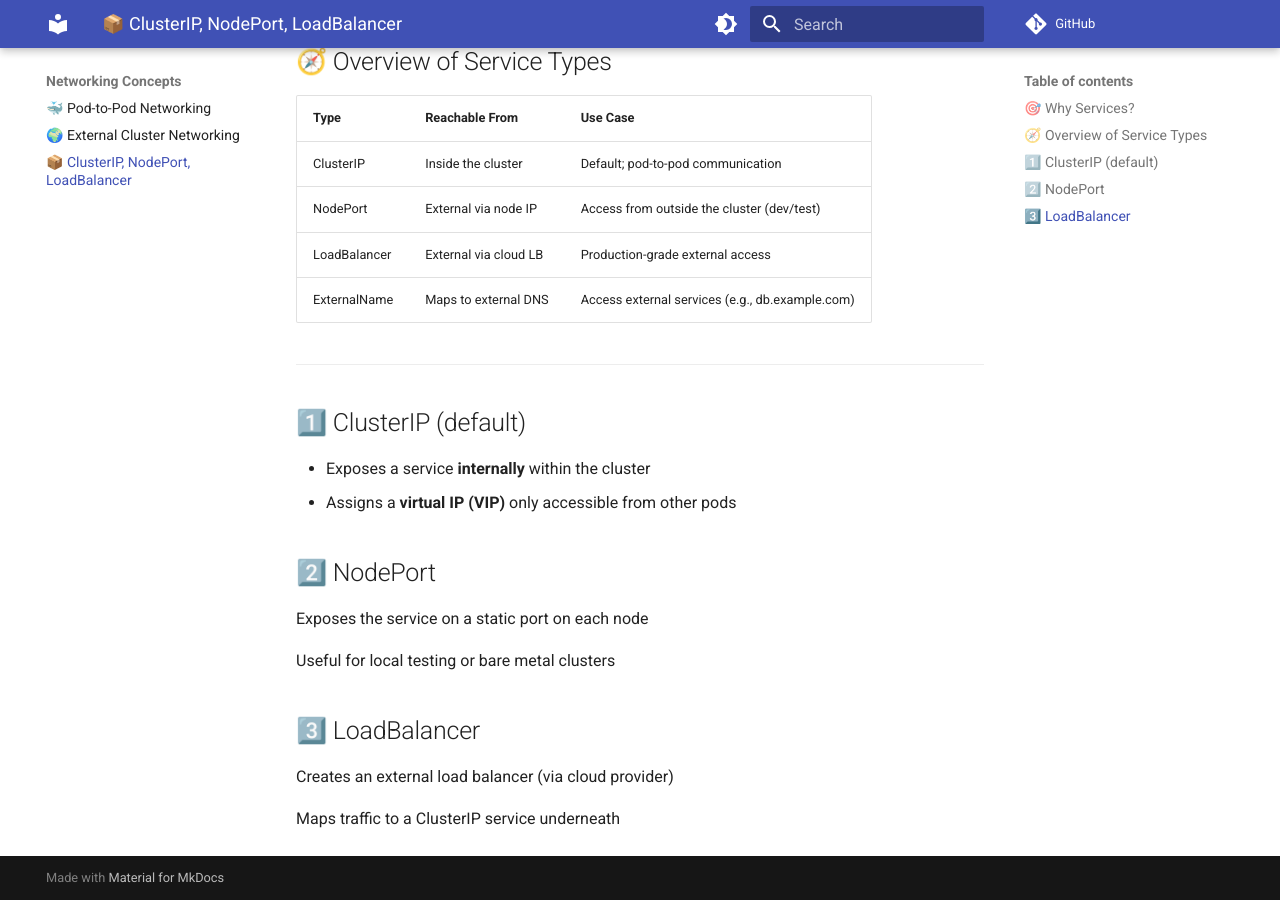
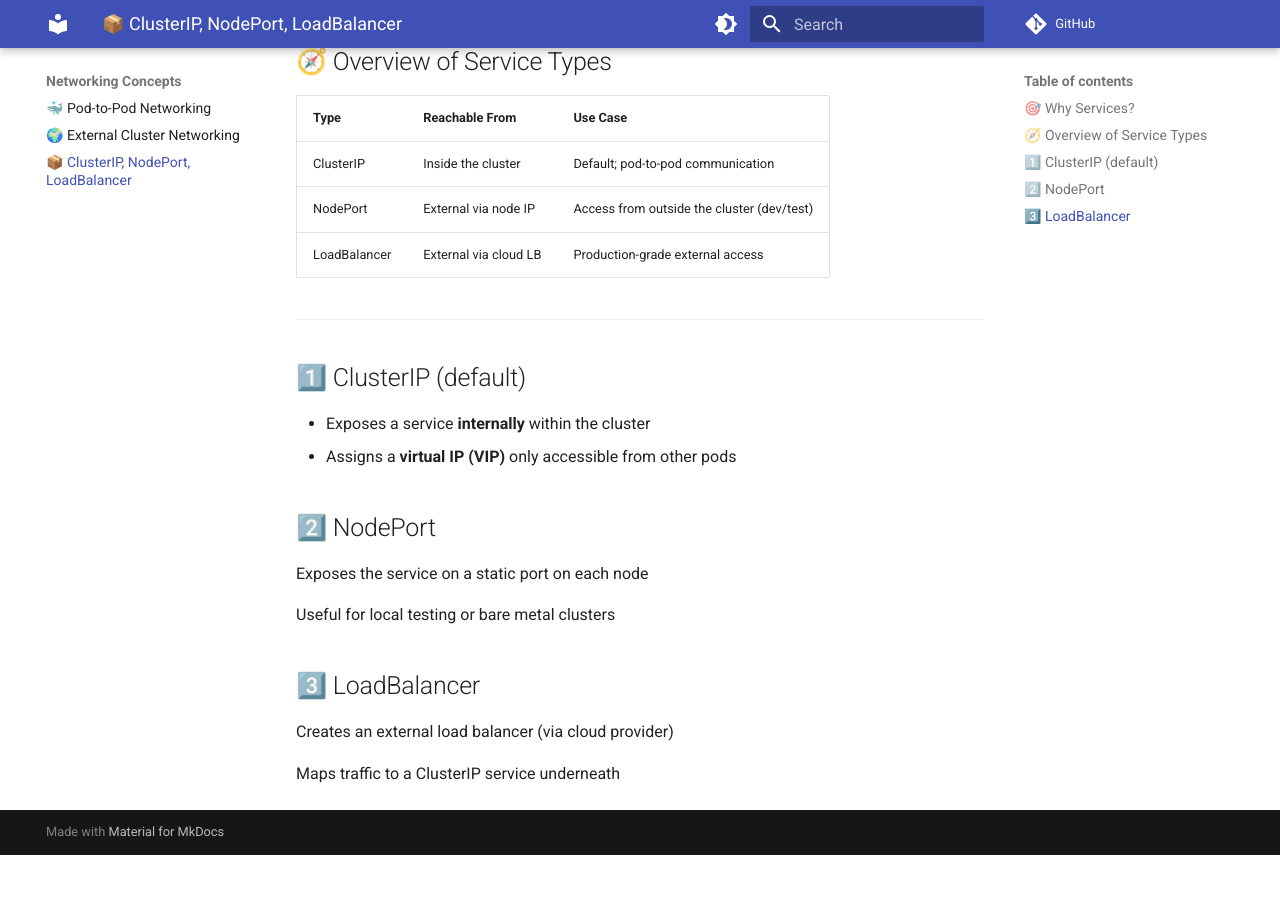
Before and after one commit to Nkwenti-Severian-Ndongtsop/k8s-networking-presentation, an MkDocs documentation site: the page built from docs/service-types.md, in a window 1280 px wide and 900 px high, scrolled down 728 px. Built offline with MkDocs 1.6.1 and Material for MkDocs 9.7.7, drawn with Linux system fonts in a browser that asks for light colours; comment, search, counter and statistics services are not loaded; after the commit the page ends 1583 px from its top, so only the background shows below that.

Commit message:
Remove ExternalName service type documentation from service-types.md

```diff
--- a/docs/service-types.md
+++ b/docs/service-types.md
@@ -27,7 +27,6 @@ Services:
 | ClusterIP     | Inside the cluster     | Default; pod-to-pod communication |
 | NodePort      | External via node IP   | Access from outside the cluster (dev/test) |
 | LoadBalancer  | External via cloud LB  | Production-grade external access |
-| ExternalName  | Maps to external DNS   | Access external services (e.g., db.example.com) |
 
 ---
 
```
